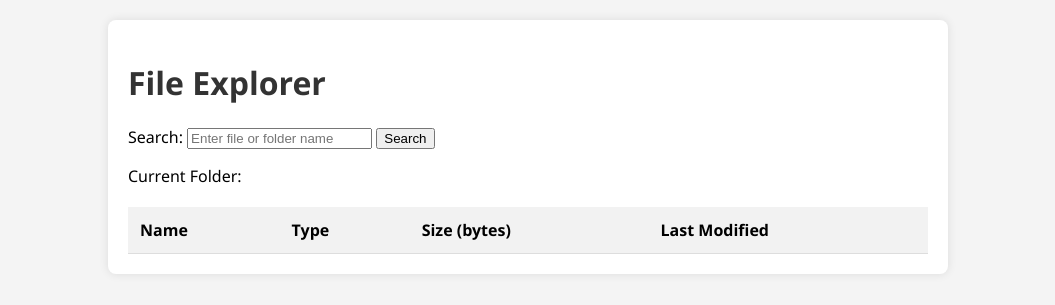
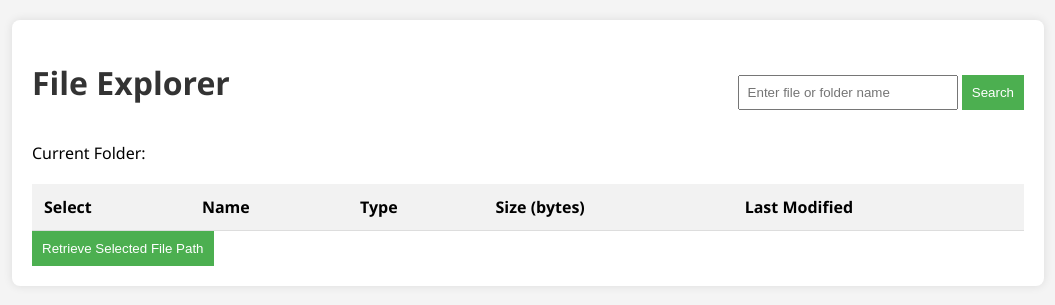
Before and after one commit to AbdurrahmanIdr/FileEXplorer_Web_Based, a Python web app: template templates/index.html in a window 1280 px wide. Shown: the top 305 px of the page, without its empty margins (112-1167 px from the left). Run offline with Jinja, Linux system fonts and the light colour scheme; the template is opened without the code that fills it, so the values that code supplies are empty.

Commit message:
the seleted file path is displying correctly

```diff
--- a/static/styles.css
+++ b/static/styles.css
@@ -18,7 +18,7 @@ li {
 }
 
 .container {
-    max-width: 800px;
+    max-width: 80%;
     margin: 0 auto;
     background-color: #fff;
     padding: 20px;
@@ -55,6 +55,60 @@ p {
     margin-bottom: 10px;
 }
 
+button {
+    background-color: #4CAF50;
+    color: white;
+    padding: 10px;
+    border: none;
+    cursor: pointer;
+}
+
+button:hover {
+    background-color: #45a049;
+}
+
+form {
+    margin-top: 20px;
+}
+
+.header {
+    display: flex;
+    justify-content: space-between;
+    align-items: center;
+}
+
+.search-form {
+    margin-left: auto;
+}
+
+
+/* Search box styling */
+label {
+    font-weight: bold;
+    margin-right: 10px;
+}
+
+input[type="text"] {
+    padding: 8px;
+    width: 200px;
+}
+
+/* Styles for the view file page */
+#file-path-btn {
+    background-color: #3498db;
+    color: white;
+    padding: 10px;
+    border: none;
+    cursor: pointer;
+    margin-top: 20px;
+}
+
+#file-path-display {
+    margin-top: 10px;
+    font-size: 14px;
+    color: #333;
+}
+
 /* Responsive Design */
 @media only screen and (max-width: 600px) {
     .container {
--- a/templates/index.html
+++ b/templates/index.html
@@ -8,16 +8,16 @@
 </head>
 <body>
 <div class="container">
+    <div class="header">
         <h1>File Explorer</h1>
         <!-- Search Box -->
-    <form action="{{ url_for('search') }}" method="GET">
-        <label for="search">Search:</label>
+        <form action="{{ url_for('search') }}" method="GET" class="search-form">
             <input type="text" id="search" name="query" placeholder="Enter file or folder name">
             <input type="hidden" name="dir" value="{{ current_directory }}">
 
             <button type="submit">Search</button>
         </form>
-
+    </div>
     <p>Current Folder:
         {% for parent in current_directory.parents[::-1] %}
         <a href="{{ url_for('index', rel_directory=parent) }}">
@@ -26,9 +26,11 @@
         {% endfor %}
         {{ current_directory.name }}
     </p>
+    <form id="file-selection-form" action="{{ url_for('retrieve_selected_file_path') }}" method="post">
         <table>
             <thead>
             <tr>
+                <th>Select</th>
                 <th>Name</th>
                 <th>Type</th>
                 <th>Size (bytes)</th>
@@ -38,6 +40,9 @@
             <tbody>
             {% for file in files %}
             <tr>
+                <td>
+                    <input type="checkbox" name="selected_files" value="{{ file }}">
+                </td>
                 <td>
                     {% if current_directory.name == '' %}
                     <a href="{{ url_for('index', rel_directory=file) }}">{{ file }}</a>
@@ -62,6 +67,8 @@
             {% endfor %}
             </tbody>
         </table>
+        <button type="submit">Retrieve Selected File Path</button>
+    </form>
 </div>
 </body>
 </html>
```
Also changed, not shown: templates/search_results.html (+20 -20 lines), templates/view_file.html (+15 -8 lines). Lines whose indentation alone changed are shown as unchanged.
